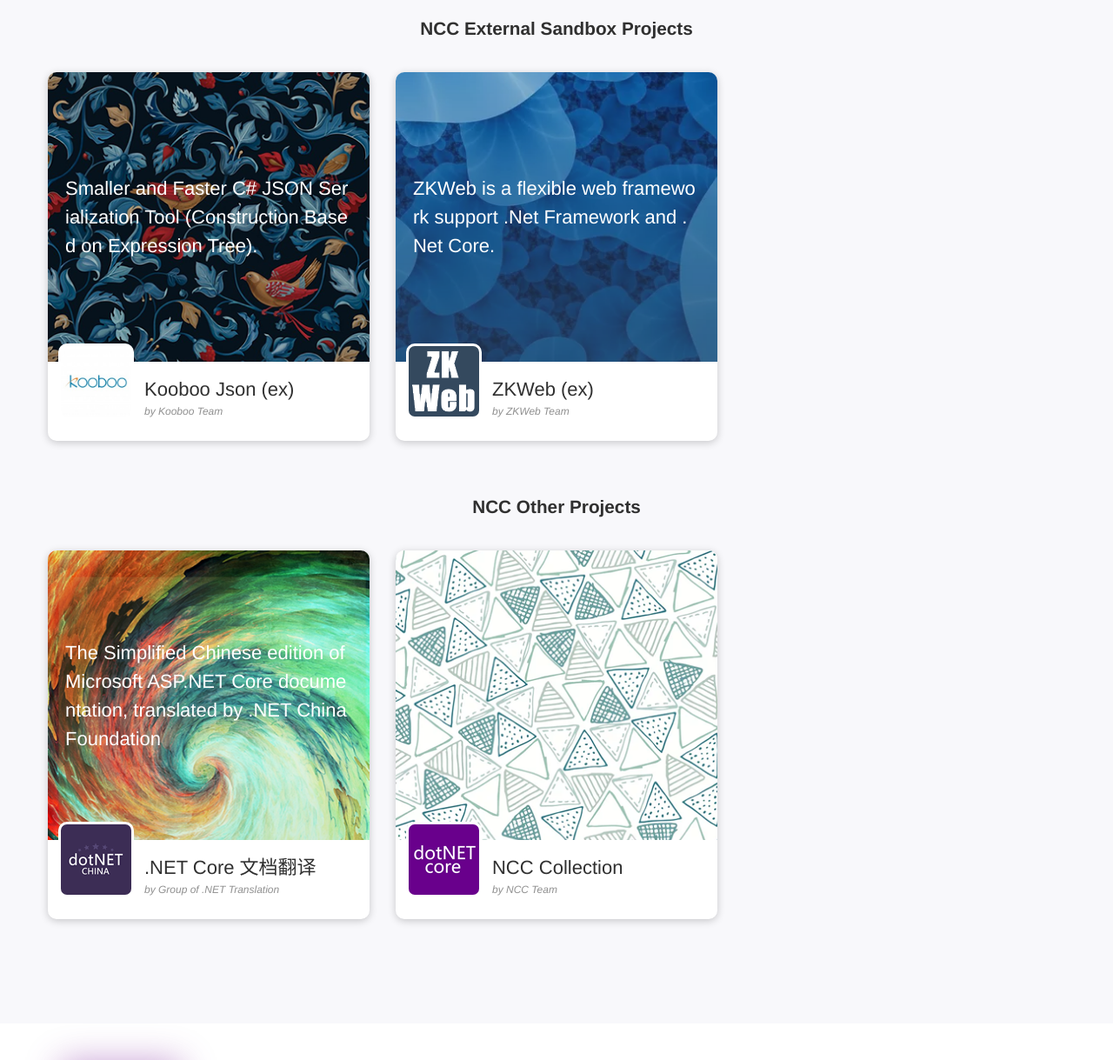
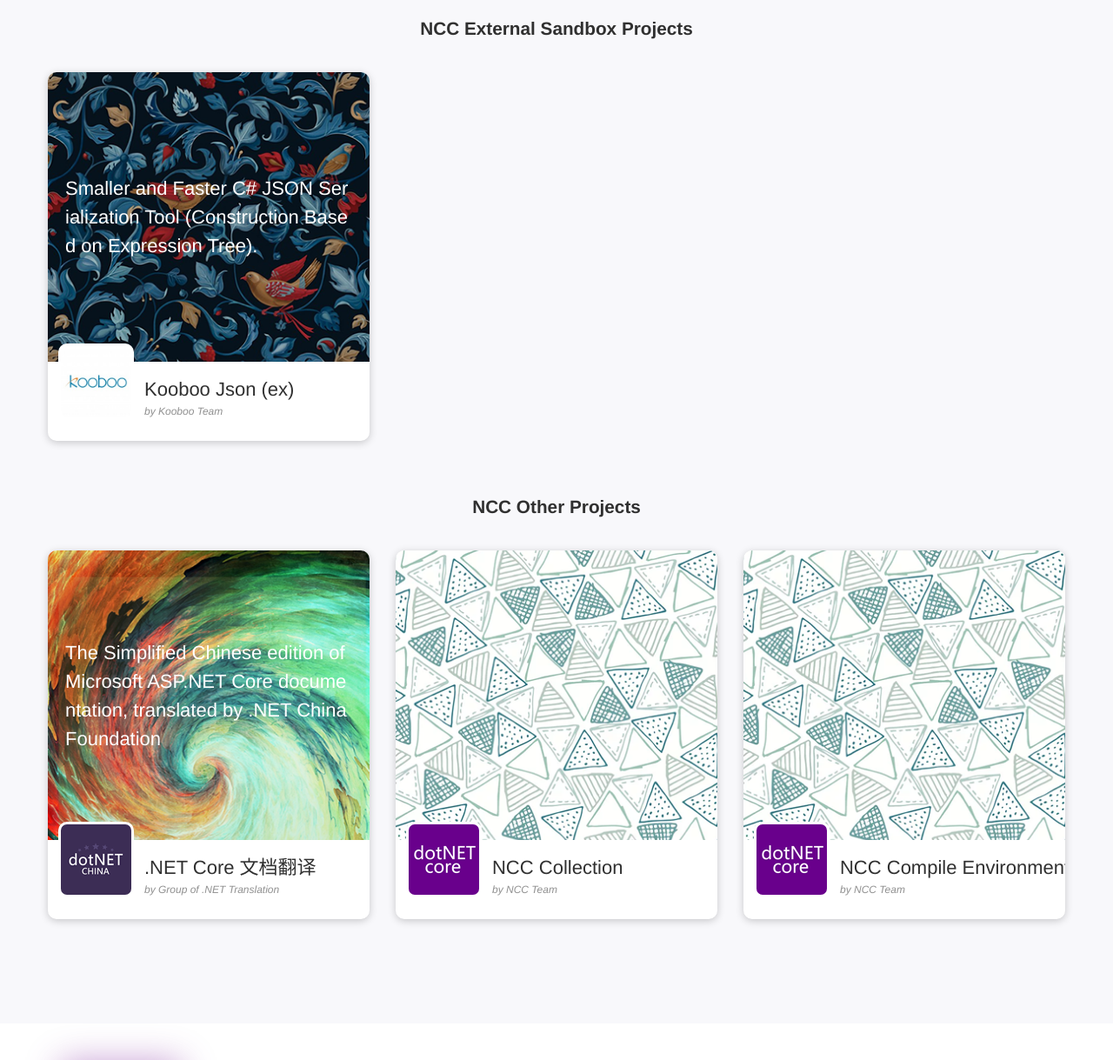
Before and after one commit to dotnetcore/projects, a plain HTML site: page index.html in a window 1280 px wide. Shown: the part 3864-5083 px from the top of the page at 87% size. Drawn offline with Linux system fonts and the light colour scheme.

Commit message:
修正 OSharp 信息

```diff
--- a/css/pages/project.css
+++ b/css/pages/project.css
@@ -171,14 +171,6 @@
 {
     background-image: url('/images/project/smartsql-avator.png');
 }
-.project-group .project-asp-zkweb .project-summary
-{
-    background-image: url('/images/project/asp-zkweb.png');
-}
-.project-group .project-asp-zkweb .project-avator
-{
-    background-image: url('/images/project/asp-zkweb-avator.png');
-}
 .project-group .project-magicodes-ie .project-summary
 {
     background-image: url('/images/project/magicodes-ie.png');
@@ -258,6 +250,14 @@
 .project-group .project-collecton .project-avator
 {
     background-image: url('/images/project/collecton-avator.png');
+}
+.project-group .project-ce .project-summary
+{
+    background-image: url('/images/project/ce.png');
+}
+.project-group .project-ce .project-avator
+{
+    background-image: url('/images/project/ce-avator.png');
 }
 .project-group .project-item
 {
--- a/index.html
+++ b/index.html
@@ -320,7 +320,7 @@
                <span class="project-avator"></span>
                <p class="project-name">
                <a href="https://github.com/dotnetcore/OSharp"><strong>OSharp</strong></a>
-               <a href="https://github.com/gmf520"><em>Project leader: 郭明峰</em></a>
+               <a href="https://github.com/gmf520"><em>Project leader: 郭明锋</em></a>
             </p>
          </div>
       </div>
@@ -420,21 +420,6 @@
                </div>
             </div>
          </li>
-         <li class="project-item project-asp-zkweb">
-            <div class="inner">
-               <div class="project-summary">
-               <p class="summary-text">ZKWeb is a flexible web framework support .Net Framework and .Net Core.</p>
-               <a href="https://github.com/zkweb-framework/zkweb" class="skip"></a>
-               </div>
-               <div class="project-meta">
-                  <span class="project-avator"></span>
-                  <p class="project-name">
-                  <a href="https://github.com/zkweb-framework/zkweb"><strong>ZKWeb (ex)</strong></a>
-                  <a href="https://www.cnblogs.com/zkweb"><em>by ZKWeb Team</em></a>
-               </p>
-               </div>
-            </div>
-         </li>
       </ul>
    <div class="project-level"><h5>NCC Other Projects</h5></div>
       <ul class="project-group">
@@ -468,6 +453,21 @@
              </div>
           </div>
        </li>
+       <li class="project-item project-ce">
+          <div class="inner">
+             <div class="project-summary">
+              <p class="summary-text"></p>
+              <a href="https://github.com/dotnetcore/Compile.Environment" class="skip"></a>
+            </div>
+             <div class="project-meta">
+               <span class="project-avator"></span>
+               <p class="project-name">
+                <a href="https://github.com/dotnetcore/Compile.Environment"><strong>NCC Compile Environment</strong></a>
+                <a href="https://github.com/dotnetcore"><em>by NCC Team</em></a>
+              </p>
+             </div>
+          </div>
+       </li>
    </ul>
   </div>
 
```
Also changed, not shown: images/project/asp-zkweb-avator.png (deleted), images/project/asp-zkweb.png (deleted), images/project/ce-avator.png (added), images/project/ce.png (added).
